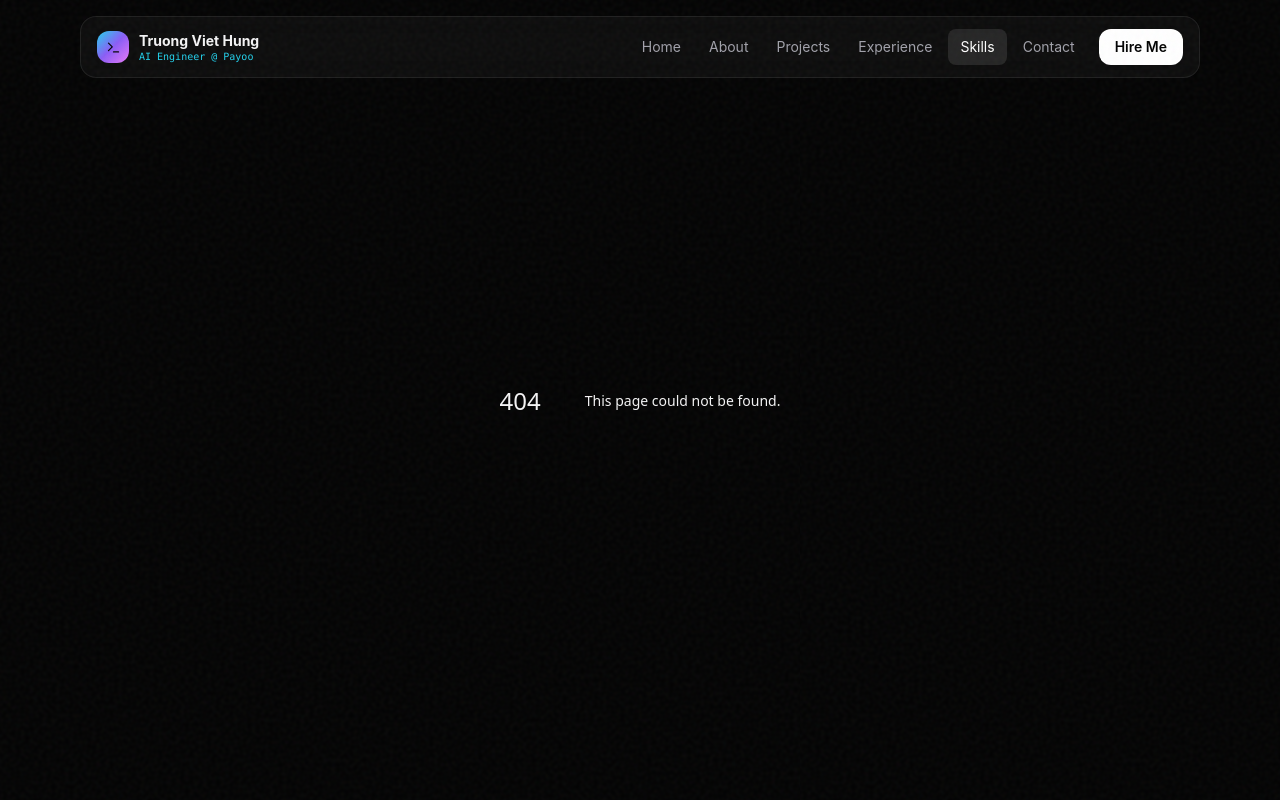
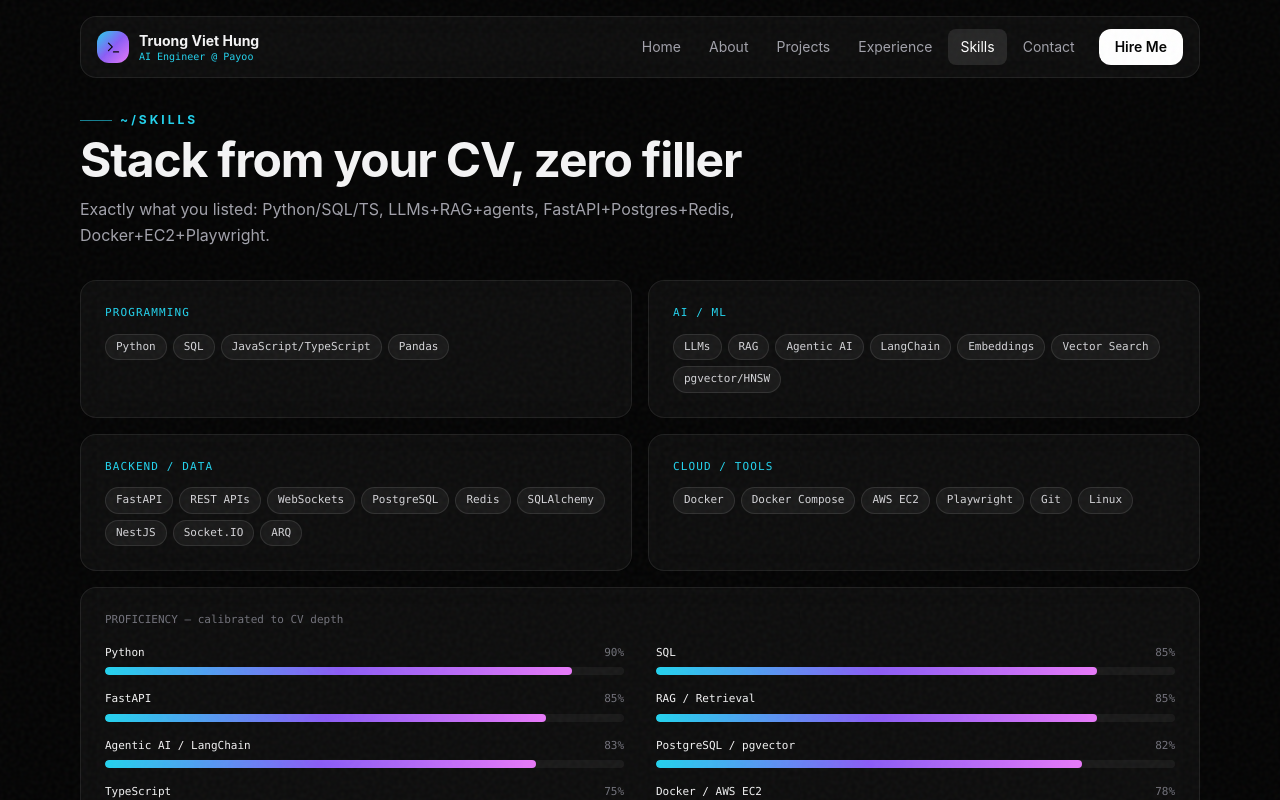
Before and after one commit to hung7405/Truong-Viet-Hung-Portfolio, a Next.js app: page /skills in a window 1280 px wide. Before the commit this address had no page. Shown: the top 800 px of the page. Built offline with nearby package versions, Linux system fonts and the light colour scheme.

Commit message:
feat(skills): add CV skill matrix with proficiency bars
Render the four resume skill groups (Programming, AI/ML, Backend/Data, Cloud/Tools) plus a proficiency panel calibrated to CV depth: Python, FastAPI, RAG, agents, Postgres/pgvector, Docker and Playwright.

```diff
--- /dev/null
+++ b/app/skills/page.tsx
@@ -0,0 +1,39 @@
+import { skills, proficiency, education } from "@/lib/data";
+import { SectionHeading, Reveal, TechBadge } from "@/components/ui";
+
+export const metadata = { title: "Skills — Truong Viet Hung" };
+
+export default function SkillsPage() {
+  return (
+    <div className="pt-28 mx-auto max-w-6xl px-4 pb-10">
+      <SectionHeading kicker="~/skills" title="Stack from your CV, zero filler"
+        desc="Exactly what you listed: Python/SQL/TS, LLMs+RAG+agents, FastAPI+Postgres+Redis, Docker+EC2+Playwright." />
+      <div className="mt-8 grid md:grid-cols-2 gap-4">
+        {skills.map((g, i) => (
+          <Reveal key={g.group} delay={i * 0.06}>
+            <div className="glass rounded-2xl p-6 h-full">
+              <p className="font-mono text-[11px] text-neon uppercase tracking-widest">{g.group}</p>
+              <div className="flex flex-wrap gap-1.5 mt-3">{g.items.map((t) => <TechBadge key={t} t={t} />)}</div>
+            </div>
+          </Reveal>
+        ))}
+      </div>
+      <Reveal>
+        <div className="glass rounded-2xl p-6 mt-4">
+          <p className="font-mono text-[11px] text-zinc-500">PROFICIENCY — calibrated to CV depth</p>
+          <div className="mt-4 grid md:grid-cols-2 gap-x-8 gap-y-4">
+            {Object.entries(proficiency).map(([k, v]) => (
+              <div key={k}>
+                <div className="flex justify-between font-mono text-[11px] mb-1.5"><span>{k}</span><span className="text-zinc-500">{v}%</span></div>
+                <div className="h-2 rounded-full bg-white/5 overflow-hidden">
+                  <div className="h-full rounded-full bg-gradient-to-r from-neon via-violet2 to-magenta" style={{ width: `${v}%` }} />
+                </div>
+              </div>
+            ))}
+          </div>
+          <p className="font-mono text-[11px] text-zinc-600 mt-5">{education.languages} · {education.certs[0]} · Pandas for analysis</p>
+        </div>
+      </Reveal>
+    </div>
+  );
+}
```
